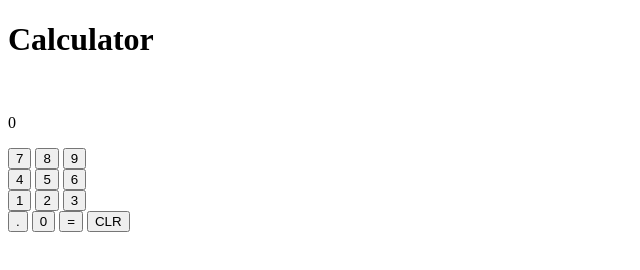
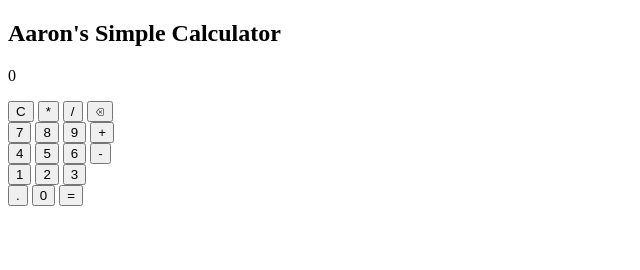
Before and after one commit to mejia-dev/calculator, a plain HTML site: page index.html in a window 1280 px wide. Shown: the whole page, without its empty margins (0-640 px from the left). Drawn offline with Linux system fonts and the light colour scheme.

Commit message:
Update index.html to include more buttons

```diff
--- a/index.html
+++ b/index.html
@@ -6,30 +6,45 @@
     <title>Calculator</title>
   </head>
   <body>
-    <h1>Calculator</h1>
-    <br>
+    <h2>Aaron's Simple Calculator</h2>
+
+    <div id="calculatorBody">
     <p id=inputBox>0</p>
     <div class="buttonsRow1">
+      <button onclick="clearInput()" class="clearButton">C</button>
+      <button onclick="buttonMultiply()">*</button>
+      <button onclick="buttonDivide()">/</button>
+      <button onclick="" class="clearButton">
+        <svg xmlns="http://www.w3.org/2000/svg" width="10" height="8" fill="currentColor" class="bi bi-backspace" viewBox="0 0 16 16">
+          <path d="M5.83 5.146a.5.5 0 0 0 0 .708L7.975 8l-2.147 2.146a.5.5 0 0 0 .707.708l2.147-2.147 2.146 2.147a.5.5 0 0 0 .707-.708L9.39 8l2.146-2.146a.5.5 0 0 0-.707-.708L8.683 7.293 6.536 5.146a.5.5 0 0 0-.707 0z"/>
+          <path d="M13.683 1a2 2 0 0 1 2 2v10a2 2 0 0 1-2 2h-7.08a2 2 0 0 1-1.519-.698L.241 8.65a1 1 0 0 1 0-1.302L5.084 1.7A2 2 0 0 1 6.603 1h7.08zm-7.08 1a1 1 0 0 0-.76.35L1 8l4.844 5.65a1 1 0 0 0 .759.35h7.08a1 1 0 0 0 1-1V3a1 1 0 0 0-1-1h-7.08z"/>
+        </svg>
+      </button>
+    </div>
+
+    <div class="buttonsRow2">
       <button onclick="appendValue(7)">7</button>
       <button onclick="appendValue(8)">8</button>
       <button onclick="appendValue(9)">9</button>
+      <button onclick="buttonAdd()">+</button>
     </div>
-    <div class="buttonsRow2">
+    <div class="buttonsRow3">
       <button onclick="appendValue(4)">4</button>
       <button onclick="appendValue(5)">5</button>
       <button onclick="appendValue(6)">6</button>
+      <button onclick="buttonSubtract()">-</button>
     </div>
-    <div class="buttonsRow3">
+    <div class="buttonsRow4">
       <button onclick="appendValue(1)">1</button>
       <button onclick="appendValue(2)">2</button>
       <button onclick="appendValue(3)">3</button>
+
     </div>
-    <div class="buttonsRow4">
+    <div class="buttonsRow5">
       <button onclick="appendDecimal()">.</button>
       <button onclick="appendValue(0)">0</button>
       <button onclick="calculateData()">=</button>
-      <button onclick="clearInput()">CLR</button>
     </div>
-
+    </div>
   </body>
 </html>
```
